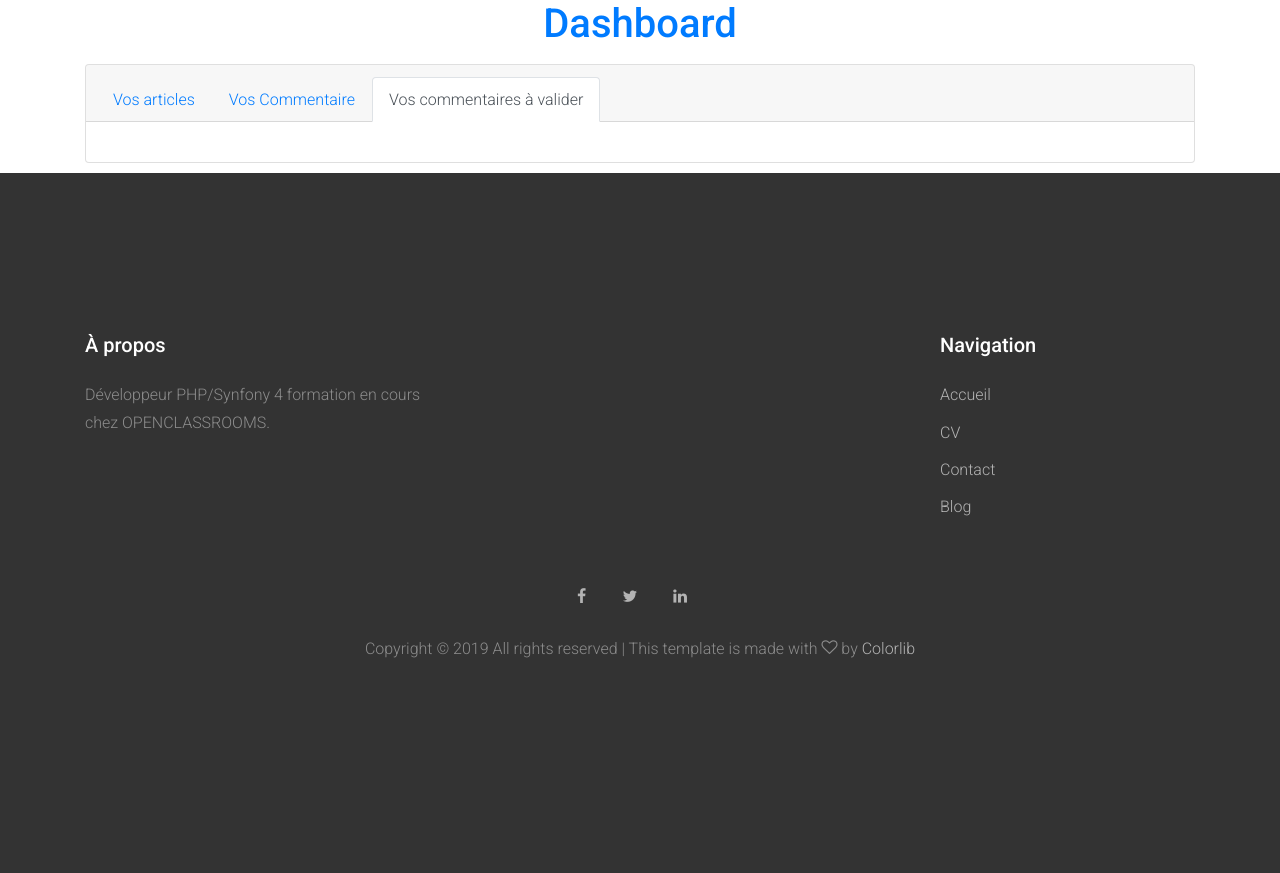
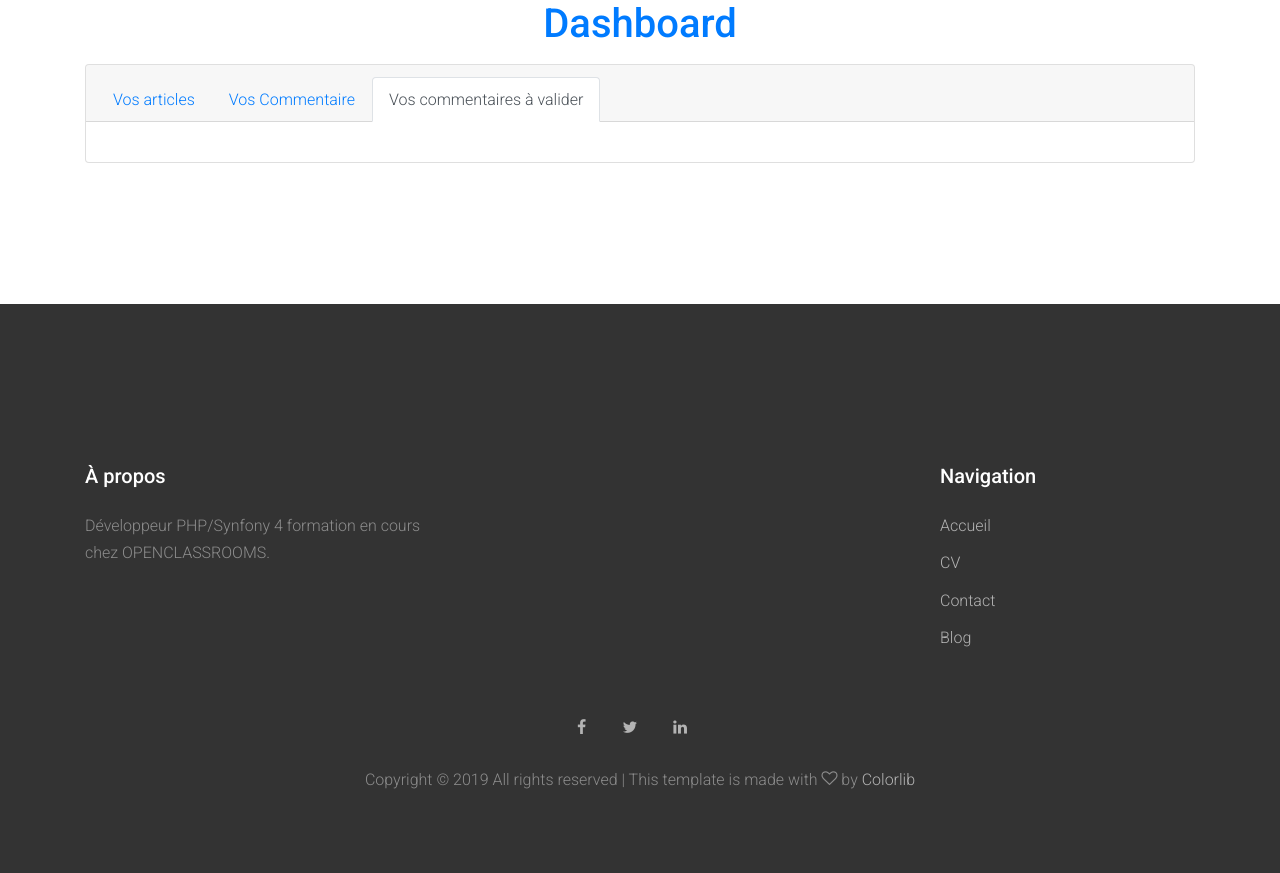
Before and after one commit to erreur4045/blogphp, a PHP site: template views/DashboardView3.php in a window 1280 px wide. Shown: the part 98-971 px from the top of the page. Before the commit the page ends 756 px from the top, so only its background shows below. Run offline with PHP 8.4, Linux system fonts and the light colour scheme; the template is opened without the code that fills it, so the values that code supplies are empty; style sheets or scripts are compiled from the project's sources; some libraries are stand-ins or nearby versions; some web fonts are replaced.

Commit message:
correction vues dashboard

```diff
--- a/css/style.css
+++ b/css/style.css
@@ -15,6 +15,9 @@ body {
   color: #fff; }
 btn-group-vertical-var{
   display: inline-block;
+}
+.dashboard{
+  min-height: 15em;
 }
 .error_co{
   margin-bottom: 20%;
--- a/views/DashboardView3.php
+++ b/views/DashboardView3.php
@@ -23,11 +23,7 @@
                         </ul>
                     </div>
                     <div class="card-body">
-                        <!--todo : regarder le 1 == 1-->
                         <?php foreach ($result_com as $com_data) : ?>
-                            <?php if (!isset($_SESSION['username'])) : ?>
-                                <em></em>
-                            <?php elseif (1 == 1): ?>
                                 <div class="card flex-md-row mb-4 box-shadow h-md-250">
                                     <div class="card-body d-flex flex-column align-items-start ">
                                         <p> le <?= $com_data->getComment_date() ?></p>
@@ -53,7 +49,6 @@
                                         </div>
                                     </div>
                                 </div>
-                            <?php endif; ?>
                         <?php endforeach; ?>
                     </div>
                 </div>
```
